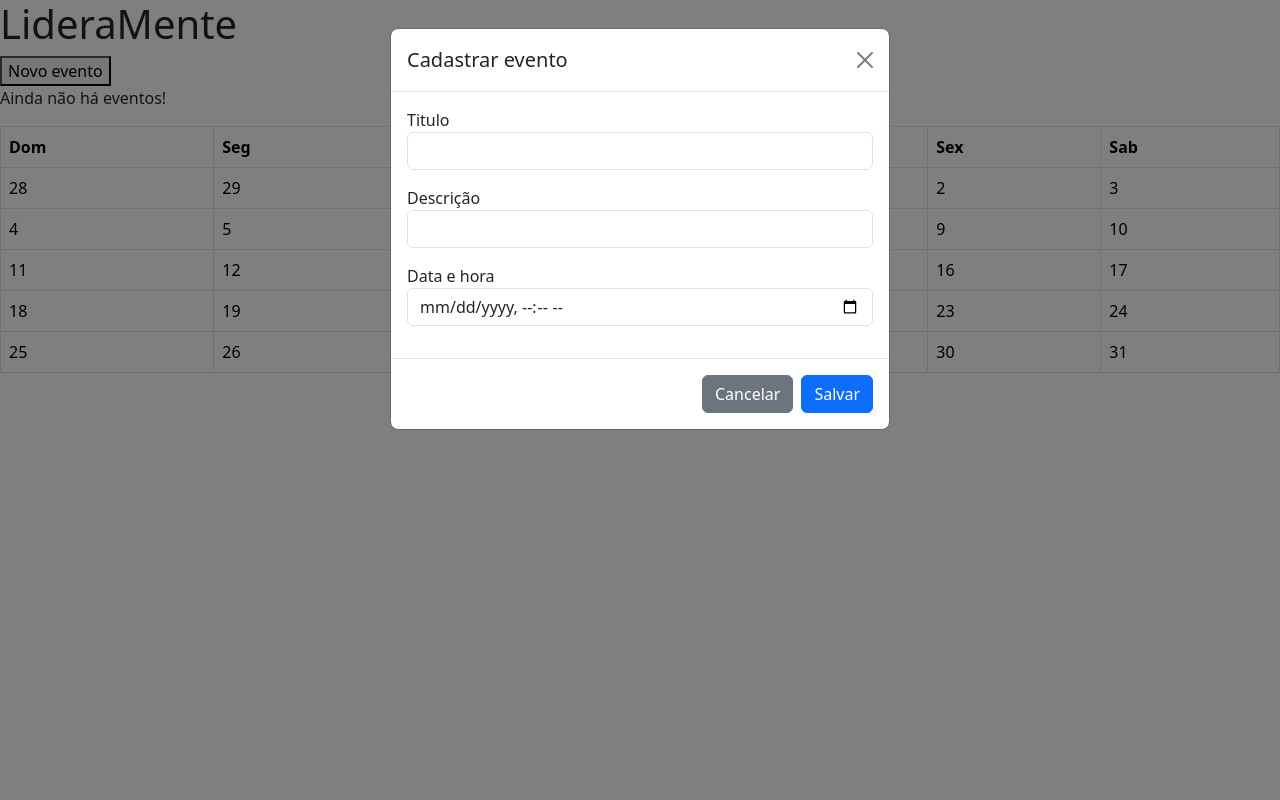
After one commit to mathssn/lidera-mente, a Flask app: page /agenda in a window 1280 px wide, after a click on "Novo evento". The commit adds this page. Run offline with Flask 3, Linux system fonts and the light colour scheme; the visitor is signed in with stand-in values (Sample User, id 1); parts of the project's set-up code (start-up, migrations or seed data) failed here and were passed over.

Commit message:
Função de agenda ainda não terminada

```diff
--- /dev/null
+++ b/agenda/agenda.py
@@ -0,0 +1,99 @@
+from flask import Blueprint, session, redirect, flash, render_template, url_for, jsonify
+from datetime import datetime
+import calendar
+
+from utils.utils import login_required
+from database.db import get_session
+from database.models import Evento
+
+from agenda.forms import EventoForm
+
+agenda_bp = Blueprint('agenda', __name__, template_folder='templates')
+
+
+@agenda_bp.route('/agenda')
+@login_required
+def agenda():
+    form_evento = EventoForm()
+    user_id = session.get('user_id')
+
+    ano_atual = datetime.now().year
+    mes_atual = datetime.now().month
+    mes_atual = 1
+
+    try:
+        with get_session() as db:
+            eventos = db.query(Evento).filter_by(usuario_id=user_id).limit(10).all()
+    except Exception as e:
+        print(e)
+        flash('Erro inesperado!', 'danger')
+        return redirect('/')
+
+    return render_template('agenda.html', eventos=eventos, form_evento=form_evento, data=[ano_atual, mes_atual])
+
+
+@agenda_bp.route('/cadastrar/evento', methods=['POST'])
+@login_required
+def cadastrar_evento():
+    form_evento = EventoForm()
+    user_id = session.get('user_id')
+
+    if not form_evento.validate_on_submit():
+        flash('Insira dados válidos!', 'danger')
+        return redirect(url_for('agenda.agenda'))
+
+    titulo = form_evento.titulo.data
+    descricao = form_evento.descricao.data
+    data_hora = form_evento.data_hora.data
+    novo_evento = Evento(titulo=titulo, descricao=descricao, data_hora=data_hora, completado=False, usuario_id=user_id)
+    try:
+        with get_session() as db:
+            db.add(novo_evento)
+    except Exception as e:
+        print(e)
+        flash('Erro inesperado!', 'danger')
+        return redirect(url_for('agenda.agenda'))
+
+    flash('Evento adicionado com sucesso!', 'success')
+    return redirect(url_for('agenda.agenda'))
+
+
+@agenda_bp.route('/calendario/<int:ano>/<int:mes>')
+@login_required
+def calendario(ano, mes):
+    calendar.setfirstweekday(calendar.SUNDAY)
+    semanas = calendar.monthcalendar(ano, mes)
+
+    # mês anterior
+    if mes == 1:
+        ano_ant = ano - 1
+        mes_ant = 12
+    else:
+        ano_ant = ano
+        mes_ant = mes - 1
+
+    ultimo_dia_mes_ant = calendar.monthrange(ano_ant, mes_ant)[1]
+
+    # preencher início
+    primeira_semana = semanas[0]
+    zeros_inicio = primeira_semana.count(0)
+
+    for i in range(zeros_inicio):
+        primeira_semana[i] = ultimo_dia_mes_ant - zeros_inicio + i + 1
+
+    # preencher final
+    contador = 1
+    ultima_semana = semanas[-1]
+
+    for i in range(len(ultima_semana)):
+        if ultima_semana[i] == 0:
+            ultima_semana[i] = contador
+            contador += 1
+
+    print(semanas)
+
+    return jsonify({
+        "semanas": semanas,
+        "ano": ano,
+        "mes": mes
+    })
--- /dev/null
+++ b/agenda/forms.py
@@ -0,0 +1,10 @@
+from flask_wtf import FlaskForm
+from wtforms import StringField, DateTimeField, SubmitField
+from wtforms.validators import DataRequired
+
+
+class EventoForm(FlaskForm):
+    titulo = StringField('Titulo', validators=[DataRequired()])
+    descricao = StringField('Descrição')
+    data_hora = DateTimeField('Data e hora', format='%Y-%m-%dT%H:%M', validators=[DataRequired()])
+    submit = SubmitField("Salvar")
--- a/app.py
+++ b/app.py
@@ -1,20 +1,32 @@
-from flask import Flask, render_template
+from flask import Flask, render_template, session
 
 from database.db import db, get_session
 from database.models import Base
 from database.insert import *
+from utils.utils import login_required
 
 from usuario.usuarios import usuarios_bp
+from agenda.agenda import agenda_bp
 
 app = Flask(__name__)
 app.secret_key = '1234'
 
 @app.route('/')
 def index():
+    print(session.get('user_id'))
+    print(session.get('nome'))
+    print(session.get('sobrenome'))
     return render_template('index.html')
 
+
+
+@app.route('/dashboard')
+@login_required
+def dashboard():
+    return render_template('dashboard.html')
 
 if __name__ == '__main__':
     Base.metadata.create_all(bind=db)
     app.register_blueprint(usuarios_bp)
+    app.register_blueprint(agenda_bp)
     app.run(debug=True)
--- a/database/db.py
+++ b/database/db.py
@@ -3,8 +3,6 @@ from sqlalchemy.orm import sessionmaker, Session as S
 from contextlib import contextmanager
 from dotenv import load_dotenv
 import os
-
-db = create_engine("sqlite:///database/db.db")
 
 load_dotenv()
 db_name = os.environ.get('DB_NAME')
--- a/database/insert.py
+++ b/database/insert.py
@@ -9,10 +9,10 @@ from werkzeug.security import generate_password_hash, check_password_hash
 def insert_usuario(target, connection, **kw):
     connection.execute(
         Usuario.__table__.insert(),
-            ({"nome": 'admin', "email": 'admin@gmail.com', "senha": generate_password_hash('1234'), "data_nascimento": date(2000, 1, 1)})
+            ({"nome": 'admin', "email": 'admin@gmail.com', "senha": generate_password_hash('12345678'), "data_nascimento": date(2000, 1, 1)})
         )
 
     connection.execute(
         Usuario.__table__.insert(),
-            ({"nome": 'teste', "email": 'teste@gmail.com', "senha": generate_password_hash('1234'), "data_nascimento": date(2000, 1, 1)})
+            ({"nome": 'teste', "email": 'teste@gmail.com', "senha": generate_password_hash('12345678'), "data_nascimento": date(2000, 1, 1)})
         )
--- /dev/null
+++ b/templates/agenda.html
@@ -0,0 +1,116 @@
+{% extends "base.html" %}
+
+{% block content %}
+<h1>LideraMente</h1>
+
+<button type="button" data-bs-toggle="modal" data-bs-target="#cadastroEventoModal">
+    Novo evento
+</button>
+
+{% if eventos | length == 0 %}
+    <p>Ainda não há eventos!</p>
+{% else %}
+<ul>
+    {% for evento in eventos %}
+        <li>{{ evento.titulo }} {{ evento.data_hora }}</li>
+    {% endfor %}
+</ul>
+{% endif %}
+
+<table id="calendario" class="table table-bordered"></table>
+
+
+<div class="modal fade" id="cadastroEventoModal" tabindex="-1" aria-labelledby="cadastroEventoModalLabel" aria-hidden="true">
+  <div class="modal-dialog">
+    <div class="modal-content">
+    <form action="{{ url_for('agenda.cadastrar_evento') }}" method="POST">
+      <div class="modal-header">
+        <h1 class="modal-title fs-5" id="cadastroEventoModalLabel">Cadastrar evento</h1>
+        <button type="button" class="btn-close" data-bs-dismiss="modal" aria-label="Close"></button>
+      </div>
+      <div class="modal-body">
+          {{ form_evento.hidden_tag() }}
+
+            <div class="mb-3">
+                {{ form_evento.titulo.label }}
+                {{ form_evento.titulo(class='form-control') }}
+            </div>
+
+            <div class="mb-3">
+                {{ form_evento.descricao.label }}
+                {{ form_evento.descricao(class='form-control') }}
+            </div>
+
+            <div class="mb-3">
+                {{ form_evento.data_hora.label }}
+                {{ form_evento.data_hora(class='form-control', type='datetime-local') }}
+            </div>
+
+        </div>
+        <div class="modal-footer">
+            <button type="button" class="btn btn-secondary" data-bs-dismiss="modal">Cancelar</button>
+            {{ form_evento.submit(class='btn btn-primary') }}
+        </div>
+        </form>
+      </div>
+    </div>
+  </div>
+
+<script>
+    let ano = {{ data[0] }}
+    let mes = {{ data[1] }}
+
+function carregarCalendario(ano, mes) {
+
+    fetch('/calendario/' + ano + '/' + mes)
+    .then(r => r.json())
+    .then(data => {
+
+        let semanas = data.semanas
+
+        const tabela = document.getElementById("calendario")
+
+        // limpa conteúdo antigo
+        tabela.innerHTML = ""
+
+        // HEADER
+        const thead = document.createElement("thead")
+        const trHead = document.createElement("tr")
+
+        const dias = ["Dom","Seg","Ter","Qua","Qui","Sex","Sab"]
+
+        dias.forEach(d => {
+            const th = document.createElement("th")
+            th.textContent = d
+            trHead.appendChild(th)
+        })
+
+        thead.appendChild(trHead)
+        tabela.appendChild(thead)
+
+        // BODY
+        const tbody = document.createElement("tbody")
+
+        semanas.forEach(semana => {
+
+            const tr = document.createElement("tr")
+
+            semana.forEach(dia => {
+                const td = document.createElement("td")
+                td.textContent = dia
+                tr.appendChild(td)
+            })
+
+            tbody.appendChild(tr)
+
+        })
+
+        tabela.appendChild(tbody)
+
+    })
+}
+
+// primeira execução
+carregarCalendario(ano, mes)
+</script>
+{% endblock %}
--- /dev/null
+++ b/utils/utils.py
@@ -0,0 +1,12 @@
+from flask import session, flash, redirect, url_for
+from functools import wraps
+
+
+def login_required(f):
+    @wraps(f)
+    def decorated_function(*args, **kwargs):
+        if 'nome' not in session or 'user_id' not in session:
+            flash('Você precisa estar logado para acessar essa página', 'warning')
+            return redirect(url_for('usuarios.login'))
+        return f(*args, **kwargs)
+    return decorated_function
```
Also changed, not shown: database/models.py (+8 -8 lines), templates/dashboard.html (added, +11 -0 lines), templates/login.html (+7 -6 lines), usuario/forms.py (+7 -0 lines), usuario/usuarios.py (+51 -10 lines).
